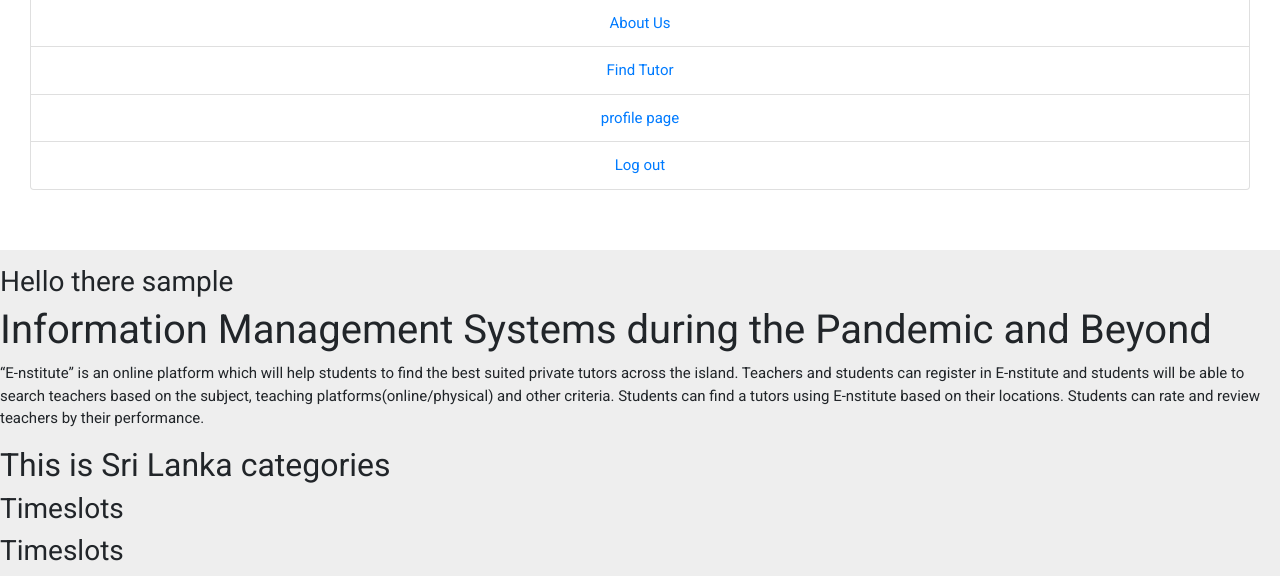
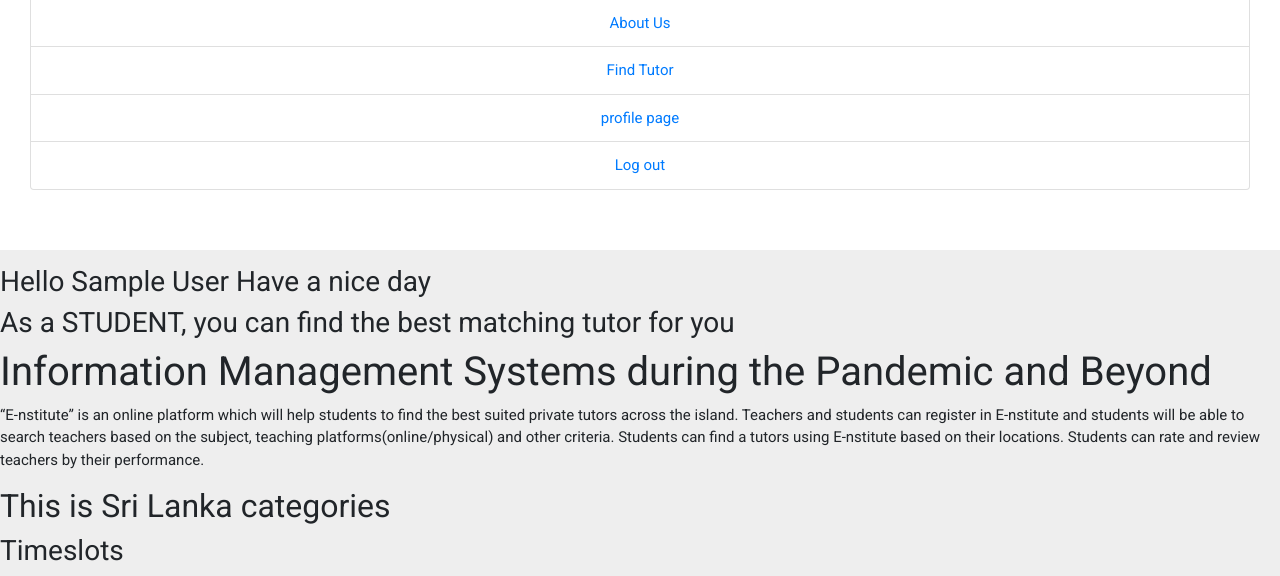
Before and after one commit to 33KDP/Enstitute, a PHP site: page /index.php in a window 1280 px wide. Shown: the part 502-1078 px from the top of the page. Run offline with PHP 8.4, Linux system fonts and the light colour scheme; the visitor is signed in with stand-in values (Sample User, id 1); some libraries are stand-ins or nearby versions.

Commit message:
index change

```diff
--- a/Enstitute Web Application/index.php
+++ b/Enstitute Web Application/index.php
@@ -6,8 +6,14 @@
     <section class="index-categories">
 
         <?php
-            if(isset($_SESSION["useruid"])){
-                echo "<h3>Hello there ".$_SESSION["username"]."</h3>";
+            if(isset($_SESSION["utype"])){
+                echo "<h3>Hello  ".$_SESSION["fname"]." Have a nice day</h3>";
+                if($_SESSION["utype"]=="1"){
+                    echo "<h3>As a STUDENT, you can find the best matching tutor for you</h3>";
+                }else{
+                    echo "<h3>As a TUTOR, you will be requested by many students</h3>";
+                }
+
             }
         ?>
 
```
